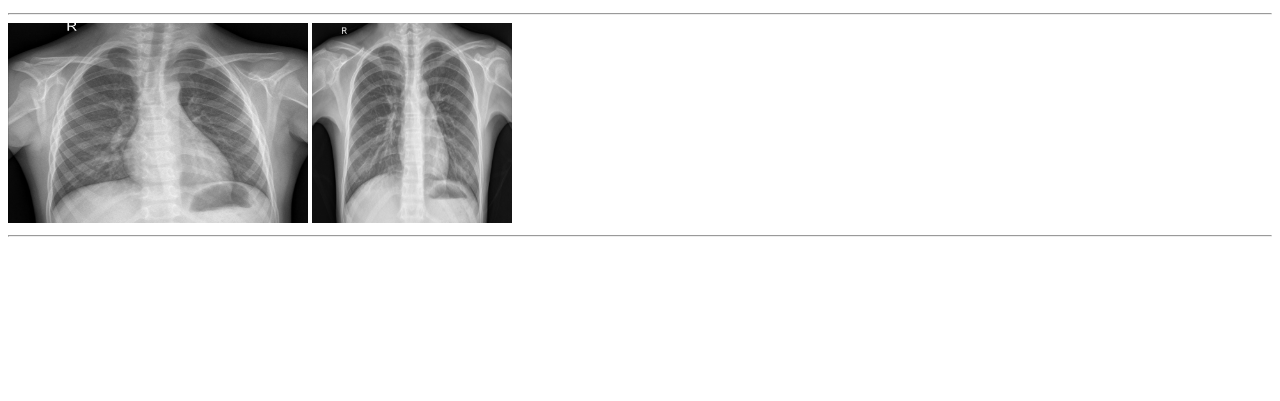
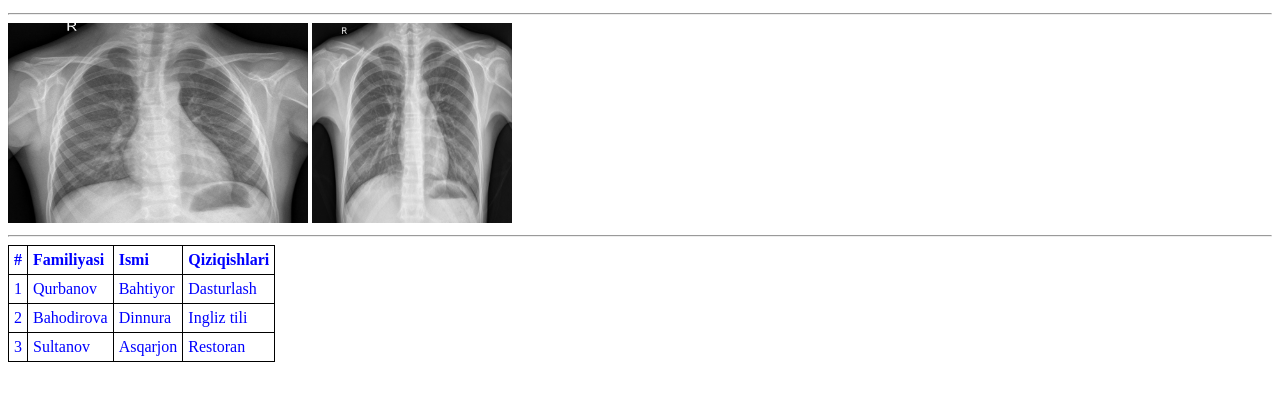
Before and after one commit to BakhtiyDeveloper/Lessons_HTML_CSS_BOOTSTAP_JAVASCRIPT, a plain HTML site: page index.html in a window 1280 px wide. Shown: the part 155-556 px from the top of the page. Drawn offline with Linux system fonts and the light colour scheme.

Commit message:
added tables

```diff
--- a/index.html
+++ b/index.html
@@ -3,8 +3,23 @@
 <head>
     <meta charset="UTF-8">
     <meta name="viewport" content="width=device-width, initial-scale=1.0">
-    <title>Styles_part_1</title>
+    <title>Tables</title>
     <link rel="stylesheet" href="style.css">
+    <style>
+        table{
+            border-collapse: collapse;
+            color: blue;
+        }
+
+        thead{
+            text-align: left;
+        }
+
+        th, td {
+            border: 1px solid black;
+            padding: 5px;
+        }
+    </style>
 </head>
 <body>
     <h1>Lorem ipsum dolor sit amet.</h1>
@@ -16,6 +31,67 @@
     <img src=".\images/IM-0010-0001.jpeg" alt="bu yerda rasm bor" width="300px" height="200px">
     <img src="./images/IM-0016-0001.jpeg" alt="bu yerda rasm bor" width="200px" height="200px">
     <hr>
-
+    <table>
+        <thead>
+            <tr>
+                <th>
+                    #
+                </th>
+                <th>
+                    Familiyasi
+                </th>
+                <th>
+                    Ismi
+                </th>
+                <th>
+                    Qiziqishlari
+                </th>
+            </tr>
+        </thead>
+        <tbody>
+            <tr>
+                <td>
+                    1
+                </td>
+                <td>
+                    Qurbanov
+                </td>
+                <td>
+                    Bahtiyor
+                </td>
+                <td>
+                    Dasturlash
+                </td>
+            </tr>
+            <tr>
+                <td>
+                    2
+                </td>
+                <td>
+                    Bahodirova
+                </td>
+                <td>
+                    Dinnura
+                </td>
+                <td>
+                    Ingliz tili
+                </td>
+            </tr>
+            <tr>
+                <td>
+                    3
+                </td>
+                <td>
+                    Sultanov
+                </td>
+                <td>
+                    Asqarjon
+                </td>
+                <td>
+                    Restoran
+                </td>
+            </tr>
+        </tbody>
+    </table>
 </body>
 </html>
```
